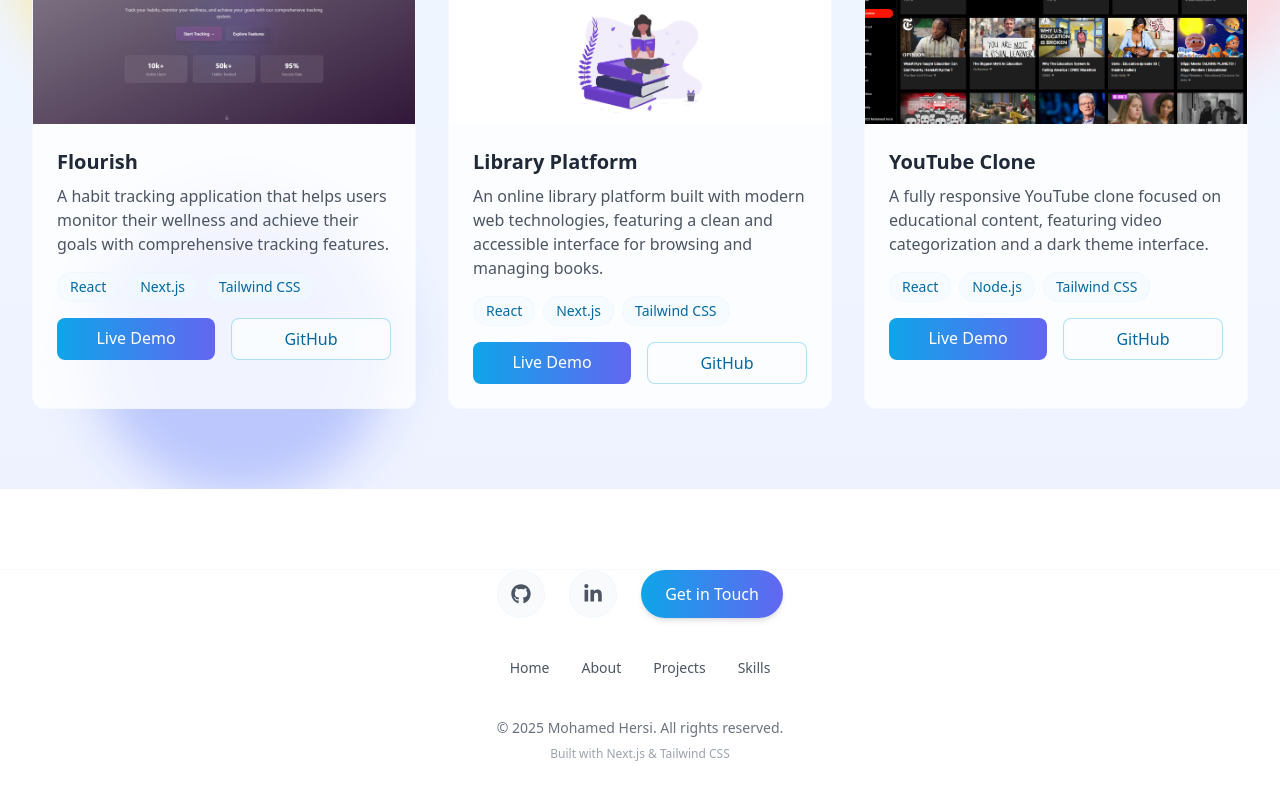
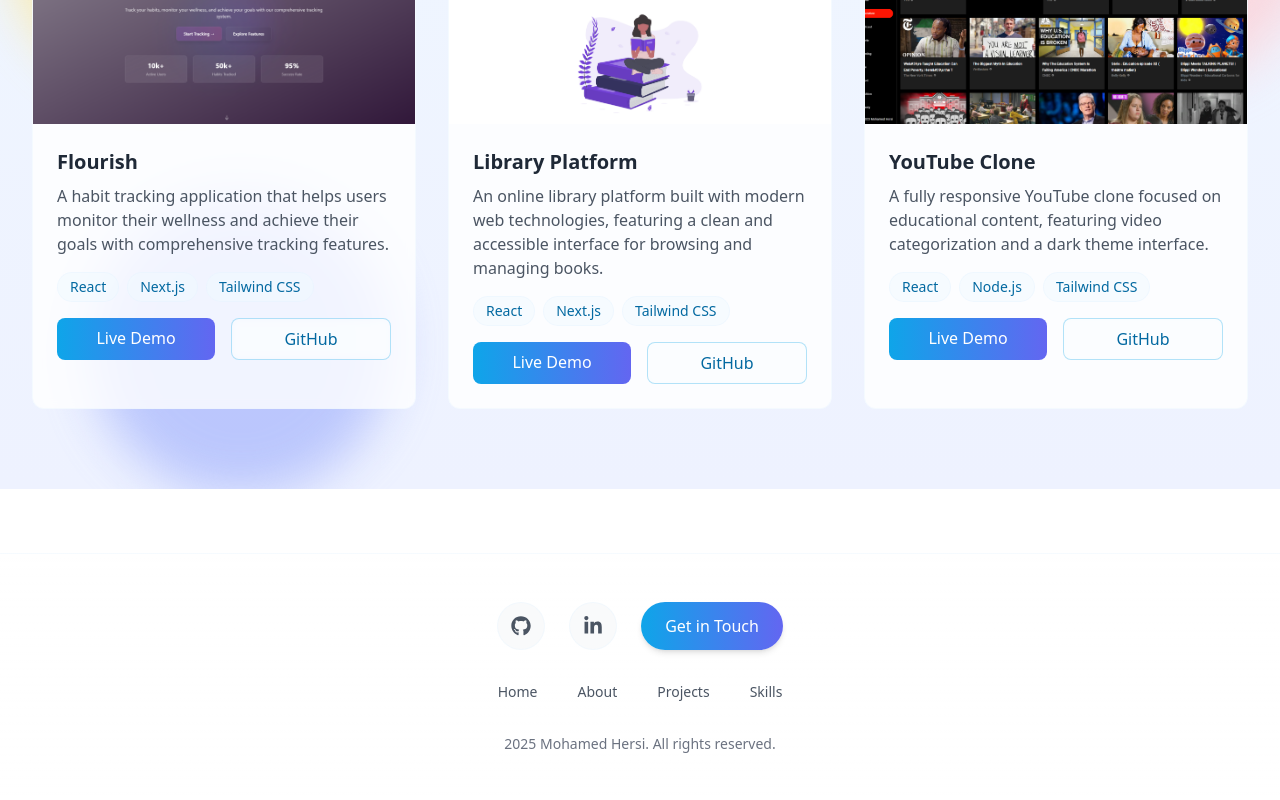
Before and after one commit to mohamedhhersi/portfolio, a Next.js app: page / in a window 1280 px wide. Shown: the part 1930-2730 px from the top of the page. Before the commit the page ends 2692 px from the top, so only its background shows below. Built offline with nearby package versions, Linux system fonts and the light colour scheme.

Commit message:
fixed padding

```diff
--- a/components/Footer.js
+++ b/components/Footer.js
@@ -8,12 +8,12 @@ const Footer = () => {
 
   return (
     <>
-      <footer className="w-full py-0 mt-20 bg-gradient-to-b from-transparent to-white/90 backdrop-blur-sm border-t border-sky-100/30">
-        <div className="max-w-7xl mx-auto px-4 sm:px-6 lg:px-8">
-          <div className="flex flex-col items-center gap-10">
+      <footer className="w-full py-12 mt-16 bg-gradient-to-b from-transparent to-white/90 backdrop-blur-sm border-t border-sky-100/30">
+        <div className="max-w-7xl mx-auto px-6 sm:px-8 lg:px-10">
+          <div className="flex flex-col items-center gap-8">
             <div className="flex gap-6">
               <a
-                href="https://github.com"
+                href="https://github.com/mohamedhhersi"
                 target="_blank"
                 rel="noopener noreferrer"
                 className="group flex items-center justify-center w-12 h-12 rounded-full bg-gray-50 hover:bg-sky-50 border border-sky-100/30 hover:border-sky-200/50 transition-all duration-300"
@@ -21,7 +21,7 @@ const Footer = () => {
                 <FaGithub className="w-5 h-5 text-gray-600 group-hover:text-sky-600 transition-colors duration-300" />
               </a>
               <a
-                href="https://linkedin.com"
+                href="https://www.linkedin.com/in/mohamed-hersi-786a31268/"
                 target="_blank"
                 rel="noopener noreferrer"
                 className="group flex items-center justify-center w-12 h-12 rounded-full bg-gray-50 hover:bg-sky-50 border border-sky-100/30 hover:border-sky-200/50 transition-all duration-300"
@@ -36,7 +36,7 @@ const Footer = () => {
               </button>
             </div>
 
-            <div className="flex gap-8 text-sm">
+            <div className="flex gap-10 text-sm">
               <a
                 href="#home"
                 className="text-gray-600 hover:text-sky-600 transition-colors duration-300"
@@ -63,12 +63,9 @@ const Footer = () => {
               </a>
             </div>
 
-            <div className="flex flex-col items-center gap-2">
+            <div className="flex flex-col items-center gap-3 pb-4">
               <div className="text-gray-500 text-sm">
-                © {new Date().getFullYear()} Mohamed Hersi. All rights reserved.
-              </div>
-              <div className="text-gray-400 text-xs">
-                Built with Next.js & Tailwind CSS
+                {new Date().getFullYear()} Mohamed Hersi. All rights reserved.
               </div>
             </div>
           </div>
```
